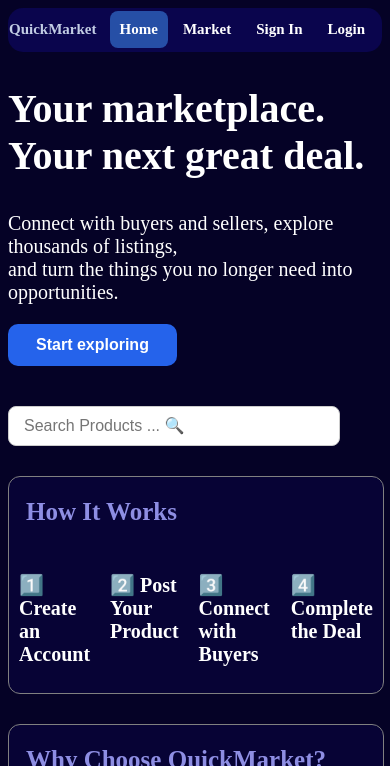
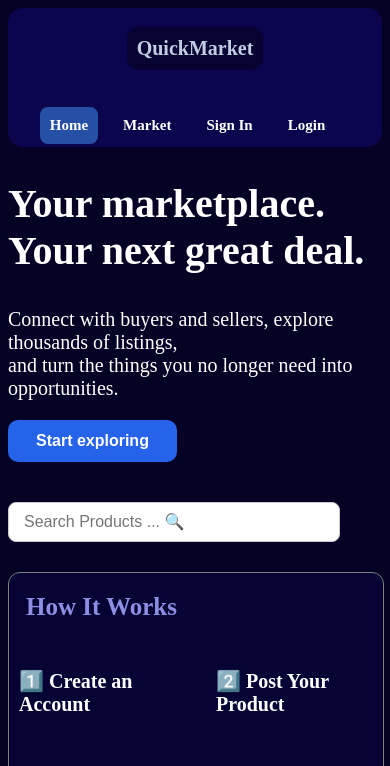
Before and after one commit to Brahimx7/QuickMarket, a plain HTML site: page index.html in a window 390 px wide. Shown: the top 766 px of the page. Drawn offline with Linux system fonts and the light colour scheme.

Commit message:
redesign project style for mobile

```diff
--- a/css/nav.css
+++ b/css/nav.css
@@ -38,18 +38,28 @@
 @media (max-width: 768px) {
 
     .navbar{
-    padding: 1px;
+    padding: 2px;
    background-color: hsl(244, 88%, 16%);
    border-radius: 15px;
+       flex-direction: column;
+        justify-content: center;
+        align-items: center;
+        gap: 20px;
 }
 
 .connect{
+    display: flex;
+        justify-content: center;
+        flex-wrap: wrap;
+        gap: 15px;
+    padding: 1px;
 
-    padding: 1px;
-    gap: 5px;
 }
 .logo h2{
-    font-size: 15px;
+    font-size: 20px;
+    background-color: hsl(244, 88%, 10%);
+    padding: 10px;
+    border-radius: 12px;
 }
 .connect a{
     font-size: 15px;
--- a/css/style.css
+++ b/css/style.css
@@ -237,6 +237,7 @@ body{
     .main{
     display: flex;
     flex-direction: column;
+    width: 100%;
        }
     .intro{
         display: flex;
@@ -259,4 +260,17 @@ body{
     width: 100%;
 
 }
+
+.arg{
+    display: grid;
+   grid-template-columns: repeat(2,50%);
+
+
 }
+
+.expl{
+     display: grid;
+   grid-template-columns: repeat(2,50%);
+
+}
+}
```
Also changed, not shown: css/Market.css (+4 -3 lines).
